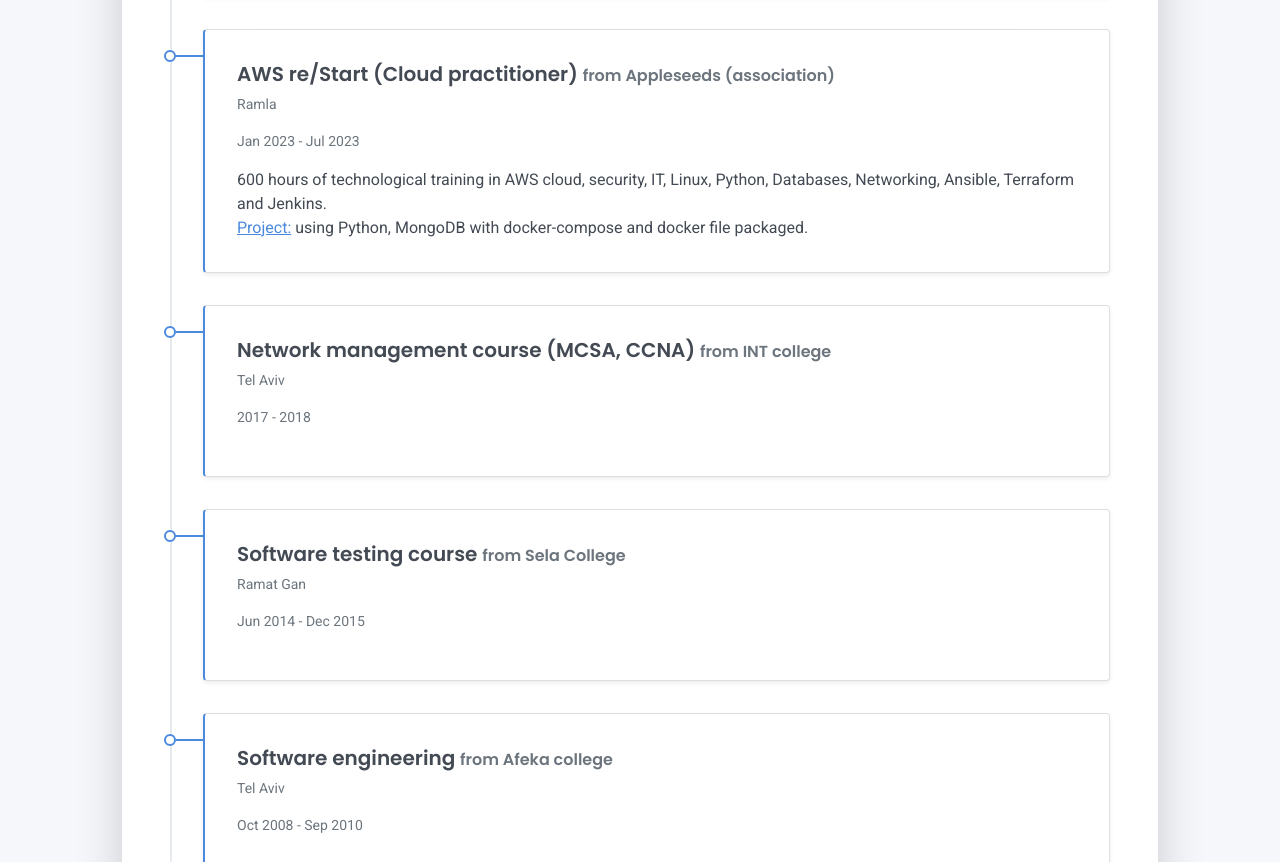
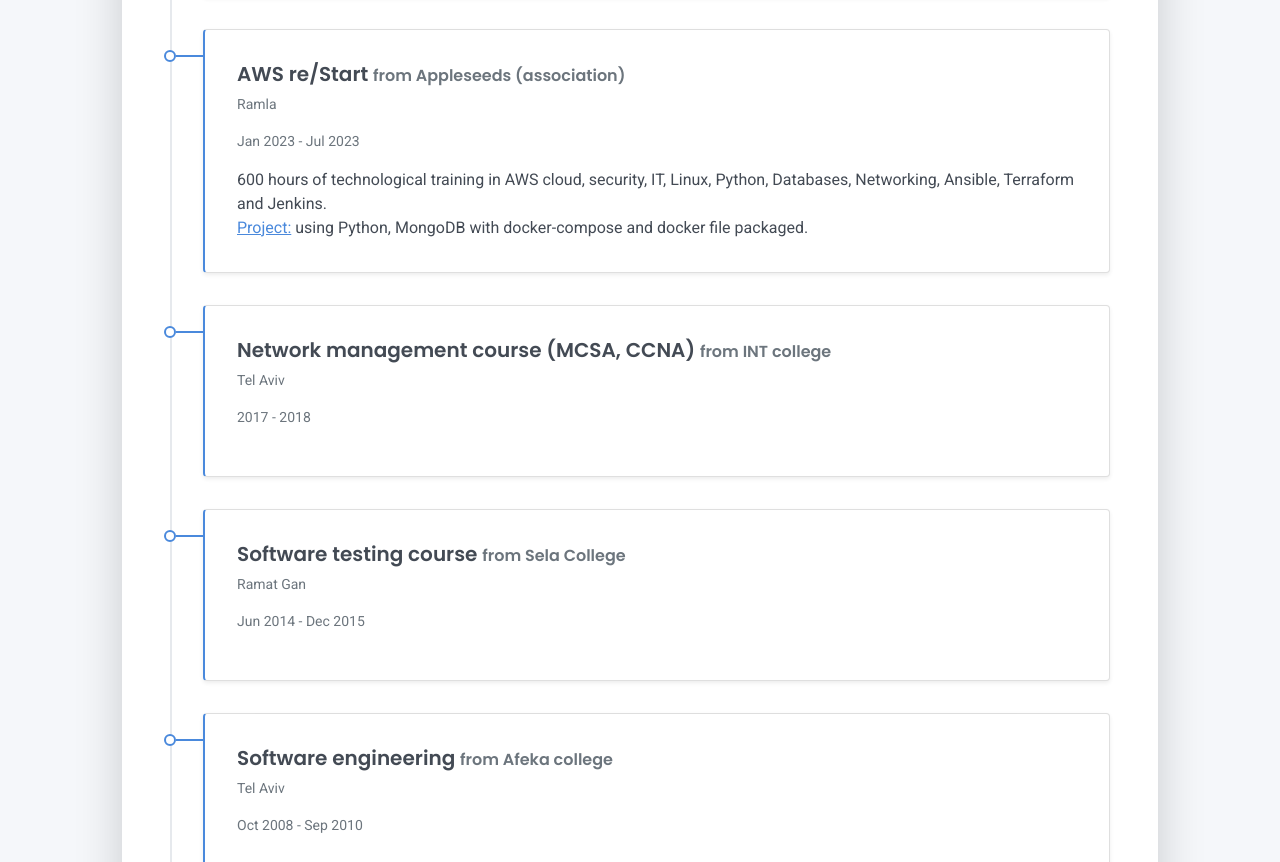
Before and after one commit to ilyar88/Resume, a plain HTML site: page index.html in a window 1280 px wide. Shown: the part 2794-3656 px from the top of the page. Drawn offline with Linux system fonts and the light colour scheme.

Commit message:
Update index.html

```diff
--- a/index.html
+++ b/index.html
@@ -222,7 +222,7 @@
       </div>
       <div class="timeline-card timeline-card-primary card shadow-sm">
         <div class="card-body">
-          <div class="h5 mb-1">AWS re/Start (Cloud practitioner) <span class="text-muted h6">from Appleseeds (association)</span></div>
+          <div class="h5 mb-1">AWS re/Start <span class="text-muted h6">from Appleseeds (association)</span></div>
           <div class="text-muted text-small mb-2">Ramla</div>
           <div class="text-muted text-small mb-2">Jan 2023 - Jul 2023</div>
           <div>600 hours of technological training in AWS cloud, security, IT, Linux, Python, Databases,
```
